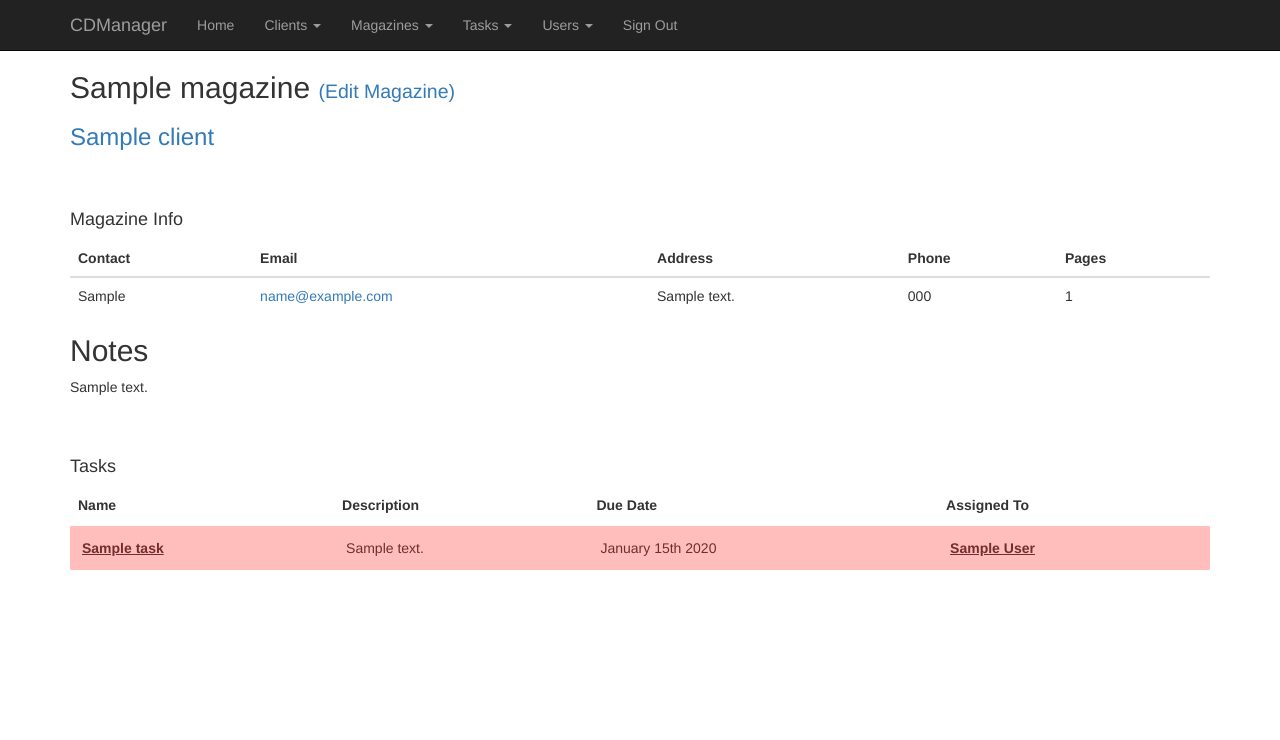
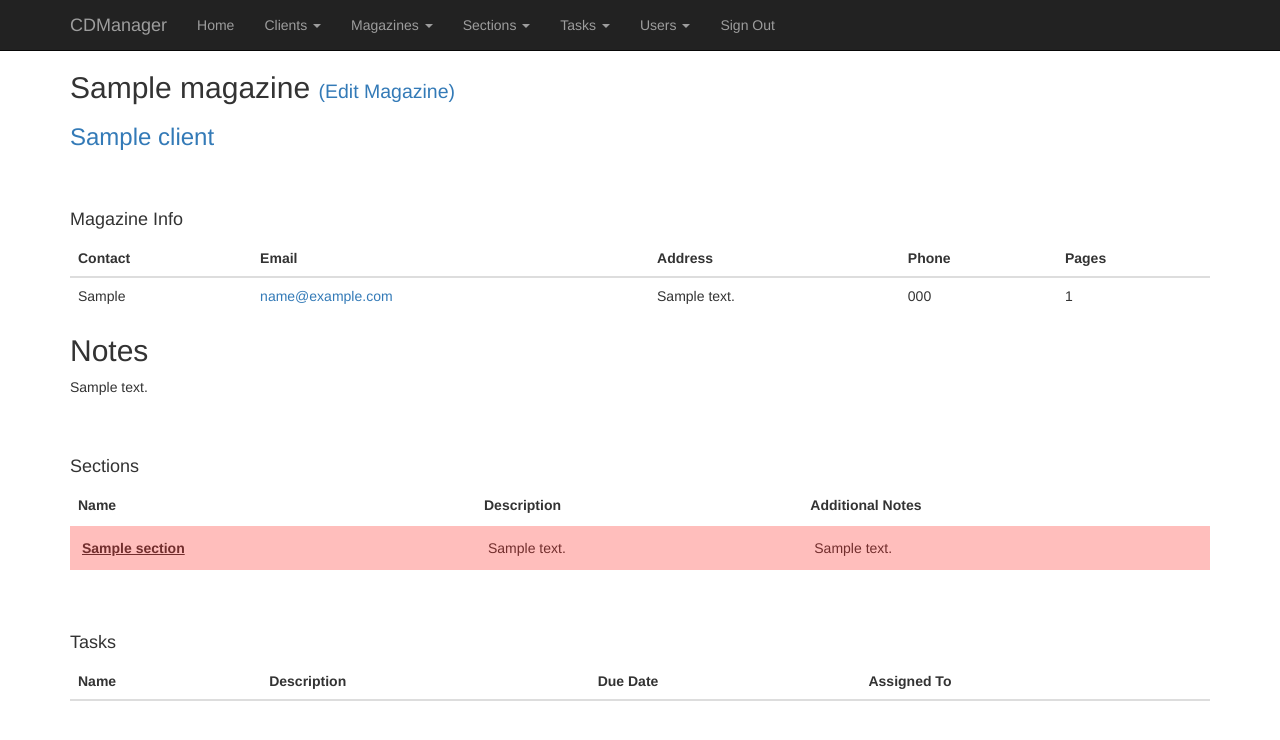
Before and after one commit to Andygmb/CDManager, a Flask app: page /magazine/1 in a window 1280 px wide. Shown: the top 740 px of the page. Run offline with Flask 2, Linux system fonts and the light colour scheme; a user stored in the database is signed in; tables that the repository leaves empty hold one stand-in row (values such as "Sample post"); lists and menus that the app fills with data are empty; parts of the project's set-up code (start-up, migrations or seed data) failed here and were passed over; some libraries are stand-ins or nearby versions.

Commit message:
Fixed various problems relating to the addition of sections

```diff
--- a/app/templates/all_users.html
+++ b/app/templates/all_users.html
@@ -10,6 +10,7 @@
 	        <tr>
 	        	<th>User</th>
 	        	<th>Magazine</th>
+	        	<th>Section</th>
 	        	<th>Assigned Tasks</th>
 	        	<th>Task Descriptions</th>
 	        </tr>
@@ -21,7 +22,9 @@
 		     	{% for task in user.tasks %}
 		     	<tr class="{{ task.status }}-mag">
 		     		<td></td>
-		     		<td><a href="{{ url_for('magazine', id=task.magazine.id) }}">{{ task.magazine.client_mag }}</a></td>
+		     		<td><a href="{{ url_for('magazine', id=task.section.id) }}">
+		     		{{ task.section.magazine.client_mag }}</a></td>
+		     		<td><a href="{{ url_for('section', id=task.section.id) }}">{{ task.section.name }}</a></td>
 					<td><a href="{{ url_for('task', id=task.id) }}">{{ task.name }}</a></td>
 	   				<td>{{ task.description }}</td>
      			</tr>
--- a/app/templates/base.html
+++ b/app/templates/base.html
@@ -51,6 +51,13 @@
 				    </ul>
 				</li>
 				<li class="dropdown">
+				<a href="#" data-toggle="dropdown" class="dropdown-toggle">Sections <b class="caret"></b></a>
+					<ul class="dropdown-menu">
+				        <li><a href="{{ url_for('all_sections') }}">All Sections</a></li>
+				        <li><a href="{{ url_for('add_section') }}">Add Section</a></li>
+				    </ul>
+				</li>
+				<li class="dropdown">
 				<a href="#" data-toggle="dropdown" class="dropdown-toggle">Tasks <b class="caret"></b></a>
 					<ul class="dropdown-menu">
 				        <li><a href="{{ url_for('all_tasks') }}">All Tasks</a></li>
--- a/app/templates/magazine.html
+++ b/app/templates/magazine.html
@@ -36,6 +36,26 @@
       {{ mag.note }}
     {% endif %}
 
+  <h4 class="main-info">Sections</h4>
+  <table class="table">
+    <thead>
+      <tr>
+        <th>Name</th>
+        <th>Description</th>
+        <th>Additional Notes</th>
+      </tr>
+    </thead>
+    <tbody>
+    {% for section in mag.sections %}
+      <tr class="{{ section.status }}-mag">
+        <td><a href="{{ url_for('section', id=section.id) }}">{{ section.name }}</a></td>
+        <td>{{ section.description }}</td>
+        <td>{{ section.note }}</td>
+      </tr>
+    {% endfor %}
+    </tbody>
+  </table>
+
   <h4 class="main-info">Tasks</h4>
   <table class="table">
       <thead>
--- a/app/templates/task.html
+++ b/app/templates/task.html
@@ -6,8 +6,8 @@
 
   <h2 class="inline">{{ task.name }}
   <small><a href="{{ url_for('edit_task', id=task.id) }}"> (Edit Task)</a></small></h2>
-  <h4><a href="{{ url_for('client', id=task.magazine.owner.id) }}">{{ task.magazine.owner }}</a></h4>
-  <h4><a href="{{ url_for('magazine', id=task.magazine.id) }}">{{ task.magazine.name }}</a></h4>
+  <h4><a href="{{ url_for('client', id=task.section.magazine.owner.id) }}">{{ task.section.magazine.owner }}</a></h4>
+  <h4><a href="{{ url_for('magazine', id=task.section.magazine.id) }}">{{ task.section.magazine.name }}</a></h4>
 
 
   <h4 class="main-info">Task Info</h4>
--- a/app/views.py
+++ b/app/views.py
@@ -1,8 +1,8 @@
 from flask import render_template, flash, redirect, session, url_for, request
 from flask.ext.login import login_user, logout_user, login_required
 from app import app, db
-from models import User, Magazine, Client, Task
-from forms import EditUser, EditClient, EditMag, EditMag, EditTask, LogIn
+from models import User, Client, Magazine, Section, Task
+from forms import EditUser, EditClient, EditMag, EditMag, EditSection, EditTask, LogIn
 from datetime import datetime
 
 
@@ -35,20 +35,24 @@
 	form = EditUser()
 
 	if form.validate_on_submit():
-
 		user = User.query.filter_by(email=form.email.data).first()
 
 		if user is None:
-			user = User(email=form.email.data, password=form.password.data, \
-				first_name=form.first_name.data, last_name=form.last_name.data, \
-				name='{} {}'.format(form.first_name.data, form.last_name.data))
+			user = User(email=form.email.data,
+						password=form.password.data,
+						first_name=form.first_name.data,
+						last_name=form.last_name.data,
+						role=form.role.data,
+						name='{} {}'.format(form.first_name.data, form.last_name.data))
+
 			db.session.add(user)
 			db.session.commit()
 			flash('User succesfully added.')
+
 			return redirect(url_for('all_users'))
 
 		else:
-			flash(str(user))
+			flash('That user already exists.')
 
 	return render_template('form.html', form=form)
 
@@ -62,8 +66,23 @@
 		client = Client.query.filter_by(name=form.name.data).first()
 
 		if client is None:
-			client = Client(name=form.name.data, contact=form.contact.data, email=form.email.data, \
-				address=form.address.data, phone=form.phone.data, note=form.note.data, active=1)
+			client = Client(name=form.name.data,
+							owner=form.owner.data,
+							owner_email=form.owner_email.data,
+							owner_phone=form.owner_phone.data,
+							address=form.address.data,
+							note=form.note.data)
+
+			if not client.contact:
+				client.contact = form.owner.data
+				client.email = form.owner_email.data
+				client.phone = form.owner_phone.data
+
+			else:
+				client.contact = form.contact.data
+				client.email = form.email.data
+				client.phone = form.phone.data
+
 			db.session.add(client)
 			db.session.commit()
 			flash('Client successfully added.')
@@ -82,13 +101,37 @@
 	form = EditMag()
 
 	if form.validate_on_submit():
-		mag = Magazine(name=form.name.data, owner=form.owner.data, sales_person=form.sales_person.data, \
-			pages=form.pages.data, client_mag=str(form.owner.data) + ' - ' + str(form.name.data), \
-			active=True, note=form.note.data)
+		mag = Magazine(name=form.name.data,
+						owner=form.owner.data,
+						sales_person=form.sales_person.data,
+						pages=form.pages.data,
+						client_mag=str(form.owner.data) + ' - ' + str(form.name.data),
+						note=form.note.data)
+
 		db.session.add(mag)
 		db.session.commit()
 		flash('Magazine successfully added.')
 		return redirect(url_for('all_magazines'))
+
+	return render_template('form.html', form=form)
+
+@app.route('/add/section', methods=['GET', 'POST'])
+@login_required
+def add_section():
+	form = EditSection()
+
+	if form.validate_on_submit():
+		section = Section(magazine=form.magazine.data,
+							owner=form.client.data,
+							name=form.name.data,
+							description=form.description.data,
+							note=form.note.data
+							)
+
+		db.session.add(section)
+		db.session.commit()
+		flash('Section successfully added.')
+		return redirect(url_for('all_sections'))
 
 	return render_template('form.html', form=form)
 
@@ -100,9 +143,13 @@
 
 	if form.validate_on_submit():
 
-		task = Task(name=form.name.data, description=form.description.data,\
-			create_date=datetime.utcnow(), status=form.status.data, magazine=form.magazine.data, \
-			note=form.note.data, employee=form.employee.data)
+		task = Task(name=form.name.data,
+					description=form.description.data,
+					create_date=datetime.utcnow(),
+					status=form.status.data,
+					section=form.section.data,
+					note=form.note.data,
+					employee=form.employee.data)
 
 		db.session.add(task)
 		db.session.commit()
@@ -149,11 +196,21 @@
 
 		if form.validate_on_submit():
 			client.name = form.name.data
-			client.email = form.email.data
-			client.contact = form.contact.data
+			client.owner = form.owner.data
+			client.owner_email = form.owner_email.data
+			client.owner_phone = form.owner_phone.data
 			client.address = form.address.data
-			client.phone = form.phone.data
 			client.note = form.note.data
+
+			if not client.contact:
+				client.contact = form.owner.data
+				client.email = form.owner_email.data
+				client.phone = form.owner_phone.data
+
+			else:
+				client.contact = form.contact.data
+				client.email = form.email.data
+				client.phone = form.phone.data
 
 			db.session.commit()
 			flash('Client successfully edited.')
@@ -194,6 +251,32 @@
 	return redirect(url_for('all_magazines'))
 
 
+@app.route('/edit/section/<int:id>', methods=['GET', 'POST'])
+@login_required
+def edit_section(id):
+	section = Section.query.get(id)
+
+	if section is not None:
+		form = EditSection(obj=section)
+
+		if form.validate_on_submit():
+
+			section.magazine = form.magazine.data
+			section.client = form.client.data
+			section.name = form.name.data
+			section.note = form.note.data
+
+			db.session.commit()
+
+			flash('Section edited successfully.')
+			return redirect(url_for('section', id=id))
+
+		return render_template('form.html', form=form)
+
+	flash('That section does not exist.')
+	return redirect(url_for('all_magazines'))
+
+
 @app.route('/edit/task/<int:id>', methods=['GET', 'POST'])
 @login_required
 def edit_task(id):
@@ -208,18 +291,25 @@
 			task.description = form.description.data
 			task.status = form.status.data
 			task.due_date = form.due_date.data
-			task.magazine = form.magazine.data
+			task.section = form.section.data
 			task.employee = form.employee.data
 			task.note = form.note.data
 
-			tasks = Task.query.filter_by(magazine=form.magazine.data).all()
+			#Review this section it's. It seems really hacky.
+			section = form.section.data
 
-			for task in tasks:
-				if task.status == 'road-blocked':
-					task.magazine.status = 'road-blocked'
-					break
-				else:
-					task.magazine.status = 'active'
+			sections = section.magazine.sections
+
+			for s in sections:
+				for task in s.tasks:
+					if task.status == 'road-blocked':
+						task.section.status = 'road-blocked'
+						task.section.magazine.status = 'road-blocked'
+						break
+					else:
+						task.section.status = 'active'
+						task.section.magazine.status = 'active'
+
 
 			db.session.commit()
 
@@ -228,7 +318,7 @@
 
 		return render_template('form.html', form=form)
 
-	flash('That magazine does not exist.')
+	flash('That section does not exist.')
 	return redirect(url_for('all_magazines'))
 
 
@@ -266,11 +356,18 @@
 
 		if magazines:
 			for magazine in magazines:
-				tasks = Task.query.filter_by(magazine=magazine)
+				sections = Section.query.filter_by(magazine=magazine)
 
-				if tasks:
-					for task in tasks:
-						db.session.delete(task)
+				if sections:
+					for section in sections:
+						tasks = Task.query.filter_by(section=section)
+
+						if tasks:
+							for task in tasks:
+								task.active = False
+								db.session.commit()
+
+						section.active = False
 						db.session.commit()
 
 				magazine.active = False
@@ -278,7 +375,7 @@
 
 		client.active = False
 		db.session.commit()
-		flash('The client and any associated magazines have been archived. Any tasks have been deleted.')
+		flash('The client, any associated magazines, their sections and their tasks have been archived.')
 		return redirect(url_for('all_clients'))
 
 	flash('No such client exists.')
@@ -291,21 +388,47 @@
 	magazine = Magazine.query.get(id)
 
 	if magazine:
-		tasks = Task.query.filter_by(magazine=magazine)
+		sections = Section.query.filter_by(magazine=magazine)
 
-		if tasks:
-			for task in tasks:
-				db.session.delete(task)
+		if sections:
+			for section in sections:
+				tasks = Task.query.filter_by(section=section)
+
+				if tasks:
+					for task in tasks:
+						task.active = False
+						db.session.commit()
+
+				section.active = False
 				db.session.commit()
 
-		magazine.active = False
-		db.session.commit()
-		flash("The magazine have been archived. \
-					The associated tasks have been deleted.")
+		flash("The magazine, its associated sections and their tasks have been archived.")
 		return redirect(url_for('all_magazines'))
 
 	flash('No such magazine exists.')
 	return redirect(url_for('all_magazines'))
+
+
+@app.route('/archive/section/<int:id>')
+@login_required
+def archive_section():
+	section = Section.query.get(id)
+
+	if section:
+		tasks = Task.query.filter_by(section=section)
+
+		if tasks:
+			for task in tasks:
+				task.active = False
+				db.session.commit()
+
+		section.active = False
+		db.session.commit()
+		flash('The section and its associated tasks have been archived.')
+		return render_template('all_sections')
+
+	flash('No such section exists.')
+	return render_template('all_sections')
 
 
 @app.route('/delete/user/<int:id>')
@@ -420,6 +543,12 @@
 
 	return render_template('all_mags.html', magazines=magazines)
 
+@app.route('/sections')
+@login_required
+def all_sections():
+	sections = Section.query.filter_by(active=True).all()
+
+	return render_template('all_sections.html', sections=sections)
 
 @app.route('/tasks')
 @login_required
@@ -464,6 +593,17 @@
 
 	return render_template('magazine.html', mag=mag)
 
+@app.route('/section/<int:id>')
+@login_required
+def section(id):
+	section = Section.query.get(id)
+
+	if not section:
+		flash('That section does not exist.')
+		return redirect(url_for('all_sections'))
+
+	return render_template('section.html', section=section)
+
 
 @app.route('/task/<int:id>')
 @login_required
```
Also changed, not shown: app/forms.py (+37 -9 lines), app/models.py (+46 -12 lines), app/templates/all_tasks.html (+7 -5 lines).
